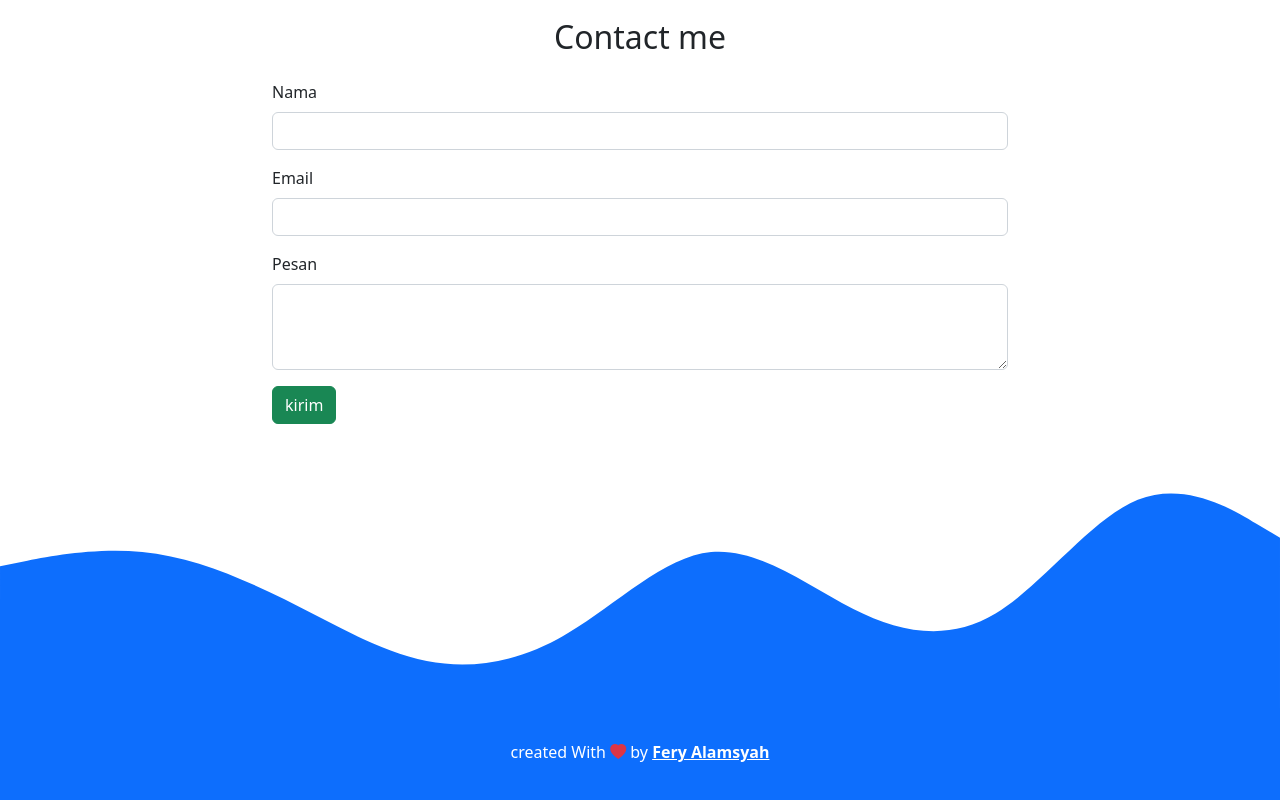
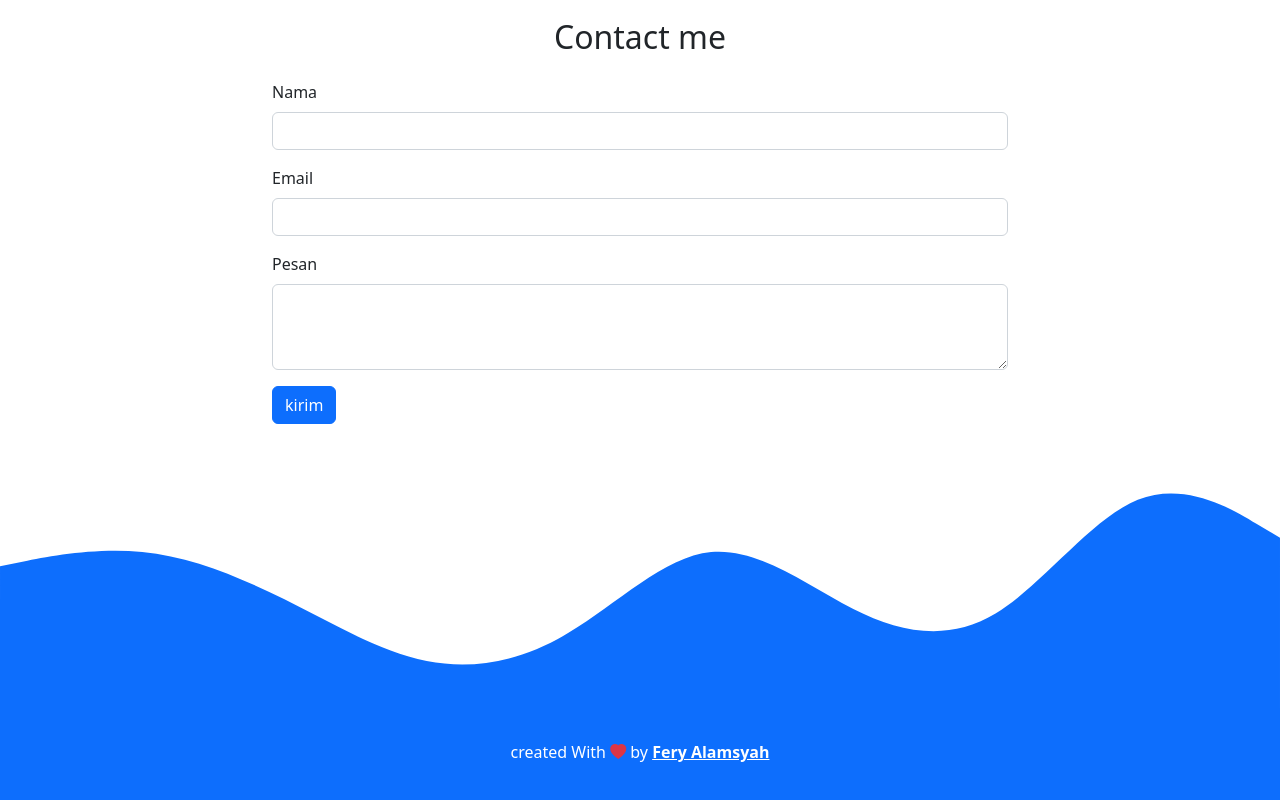
Before and after one commit to feryalamsyah/FeryAlamsyah.github.io, a plain HTML site: page index.html in a window 1280 px wide. Shown: the part 2667-3467 px from the top of the page. Drawn offline with nearby package versions, Linux system fonts and the light colour scheme.

Commit message:
'mengubah button'

```diff
--- a/index.html
+++ b/index.html
@@ -179,7 +179,7 @@
                             <label for="pesan" class="form-label">Pesan</label>
                             <textarea class="form-control" id="pesan" rows="3" name="pesan"></textarea>
                         </div>
-                        <button type="submit" class="btn btn-success btn-kirim">kirim</button>
+                        <button type="submit" class="btn btn-primary btn-kirim">kirim</button>
 
                         <button class="btn btn-primary btn-loading d-none" type="button" disabled>
                             <span class="spinner-border spinner-border-sm" role="status" aria-hidden="true"></span>
```
